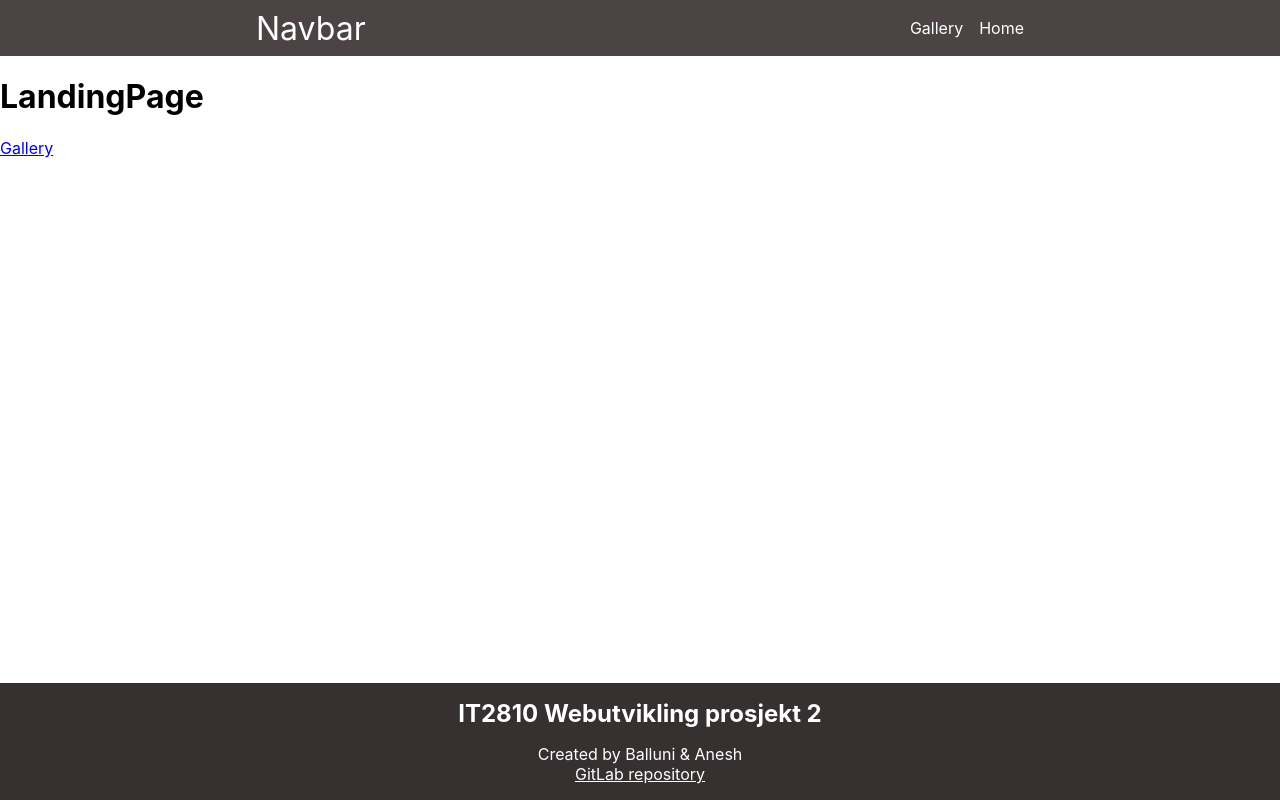
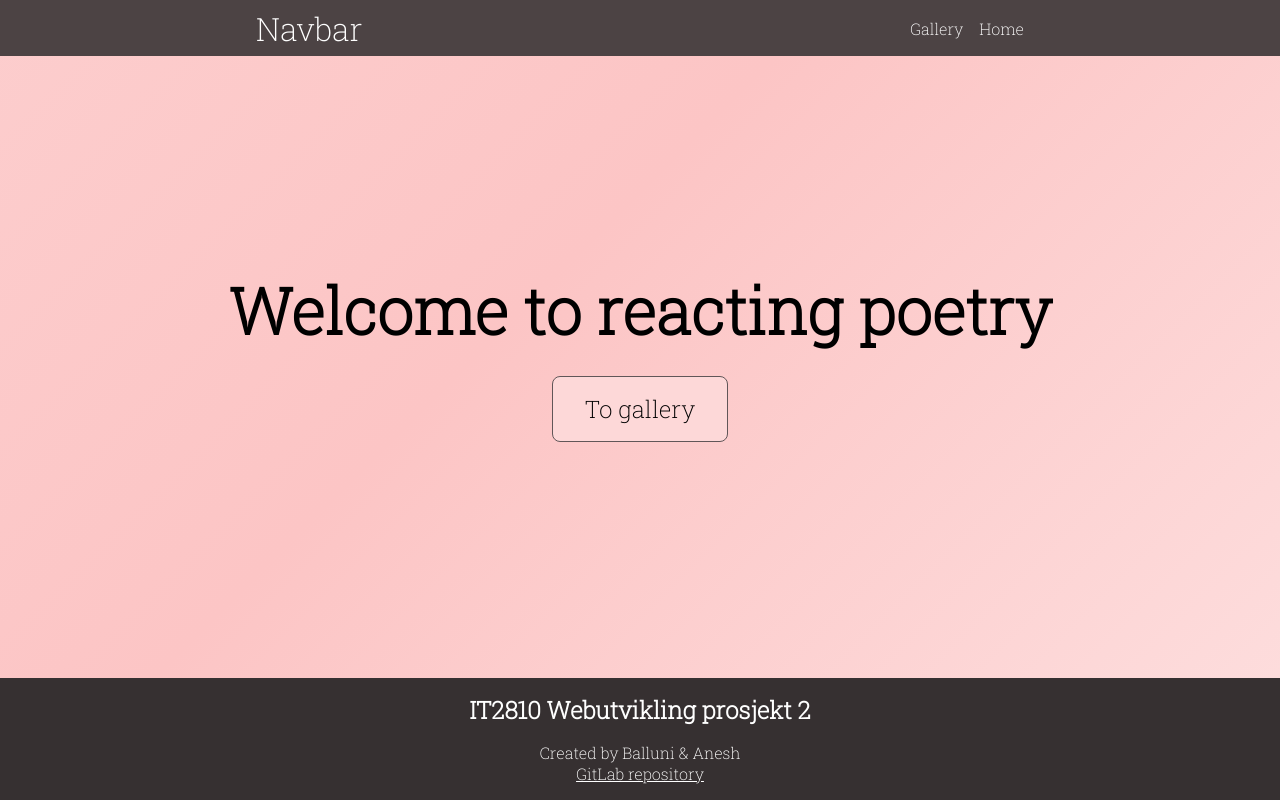
Before and after one commit to tjolr/IT2810_P2_reacting-poetry, a React (Create React App) app: page / in a window 1280 px wide. Built offline with nearby package versions, Linux system fonts and the light colour scheme.

Commit message:
RP-3: add landing page

```diff
--- a/public/index.html
+++ b/public/index.html
@@ -24,6 +24,10 @@
       work correctly both with client-side routing and a non-root public URL.
       Learn how to configure a non-root public URL by running `npm run build`.
     -->
+    <link
+      href="https://fonts.googleapis.com/css2?family=Roboto+Slab:wght@200&display=swap"
+      rel="stylesheet"
+    />
     <title>React App</title>
   </head>
   <body>
--- a/src/App.css
+++ b/src/App.css
@@ -10,6 +10,7 @@
 
 .App-content {
   flex: 1 0 auto;
+  display: flex;
 }
 
 .App-footer {
--- /dev/null
+++ b/src/components/LandingPage.css
@@ -0,0 +1,99 @@
+.LandingPage-container {
+  flex-grow: 1;
+  background: linear-gradient(
+    -45deg,
+    #fde3e3,
+    #fddfdf,
+    #feecec,
+    #fcc5c5,
+    #fdd8d8
+  );
+  background-size: 400% 400%;
+  animation: gradient 10s ease 0s infinite alternate;
+  display: flex;
+  flex-direction: column;
+  text-align: center;
+  justify-content: center;
+}
+
+.LandingPage-header {
+  display: flex;
+  flex-direction: row;
+  flex-wrap: wrap;
+  justify-content: center;
+}
+
+.LandingPage-header h1 {
+  white-space: nowrap;
+  margin: 0;
+}
+
+.LandingPage-button-container {
+  padding: 1.5rem;
+}
+
+.LandingPage-button {
+  padding: 1rem 2rem;
+  border: none;
+  background: linear-gradient(
+    -45deg,
+    #fde3e3,
+    #fddfdf,
+    #feecec,
+    #fcc5c5,
+    #fdd8d8
+  );
+  background-size: 300% 300%;
+  animation: gradient 5s ease 0s infinite alternate;
+  transition: 0.5s;
+  cursor: pointer;
+  border-radius: 0.5rem;
+  border: 1px solid #615658;
+  font-family: "Roboto Slab", serif;
+}
+
+@keyframes gradient {
+  from {
+    background-position: 100% 100%;
+  }
+  to {
+    background-position: 0% 0%;
+  }
+}
+
+@media screen and (min-width: 37.5em) {
+  .LandingPage-header h1 {
+    font-size: 3rem;
+  }
+
+  .LandingPage-button {
+    font-size: 1.5rem;
+  }
+}
+
+@media screen and (min-width: 75em) {
+  .LandingPage-header h1 {
+    font-size: 4rem;
+  }
+
+  .LandingPage-button {
+    background: #fdd8d8;
+    transition: 0s;
+    border: 1px solid #615658;
+    font-size: 1.5rem;
+  }
+
+  .LandingPage-button:hover {
+    background: linear-gradient(
+      -45deg,
+      #fde3e3,
+      #fddfdf,
+      #feecec,
+      #fcc5c5,
+      #fdd8d8
+    );
+    background-size: 300% 300%;
+    animation: gradient 5s ease 0s infinite alternate;
+    border: 1px solid #615658;
+  }
+}
--- a/src/components/LandingPage.tsx
+++ b/src/components/LandingPage.tsx
@@ -1,11 +1,20 @@
-import React from 'react';
-import {Link} from 'react-router-dom';
+import React from "react";
+import { Link } from "react-router-dom";
+import "./LandingPage.css";
+import "../ColorPalette.css";
 
 const LandingPage = () => {
   return (
-    <div>
-      <h1>LandingPage</h1>
-      <Link to="/gallery">Gallery</Link>
+    <div className="LandingPage-container">
+      <div className="LandingPage-header">
+        <h1>Welcome to&nbsp;</h1>
+        <h1>reacting poetry</h1>
+      </div>
+      <div className="LandingPage-button-container">
+        <Link to="/gallery">
+          <button className="LandingPage-button">To gallery</button>
+        </Link>
+      </div>
     </div>
   );
 };
--- a/src/index.css
+++ b/src/index.css
@@ -1,8 +1,8 @@
 body {
   margin: 0;
-  font-family: -apple-system, BlinkMacSystemFont, 'Segoe UI', 'Roboto', 'Oxygen',
-    'Ubuntu', 'Cantarell', 'Fira Sans', 'Droid Sans', 'Helvetica Neue',
-    sans-serif;
+  font-family: "Roboto Slab", serif, -apple-system, BlinkMacSystemFont,
+    "Segoe UI", "Roboto", "Oxygen", "Ubuntu", "Cantarell", "Fira Sans",
+    "Droid Sans", "Helvetica Neue", sans-serif;
   -webkit-font-smoothing: antialiased;
   -moz-osx-font-smoothing: grayscale;
 }
@@ -11,6 +11,6 @@ html {
 }
 
 code {
-  font-family: source-code-pro, Menlo, Monaco, Consolas, 'Courier New',
+  font-family: source-code-pro, Menlo, Monaco, Consolas, "Courier New",
     monospace;
 }
```
